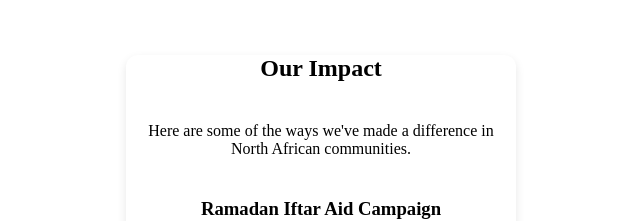
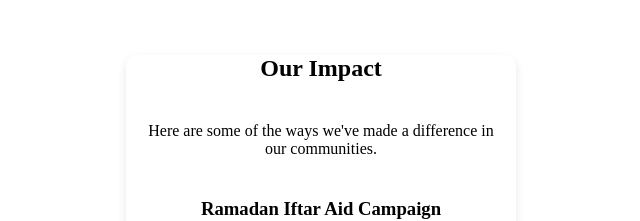
Before and after one commit to Younes-22/UKNAT-Website, a React (Vite) app: page /about in a window 1280 px wide. Shown: the part 1620-1841 px from the top of the page, without its empty margins (319-959 px from the left). Built offline with nearby package versions, Linux system fonts and the light colour scheme.

Commit message:
fixed some css

```diff
--- a/src/pages/About.jsx
+++ b/src/pages/About.jsx
@@ -42,7 +42,7 @@ function About(){
     <section className="our-work">
             <div className="container">
                 <h2 className="centering">Our Impact</h2>
-                <p className="centering">Here are some of the ways we've made a difference in North African communities.</p>
+                <p className="centering">Here are some of the ways we've made a difference in our communities.</p>
 
                 <div className="work-showcase">
                     <div className="centering">
```
